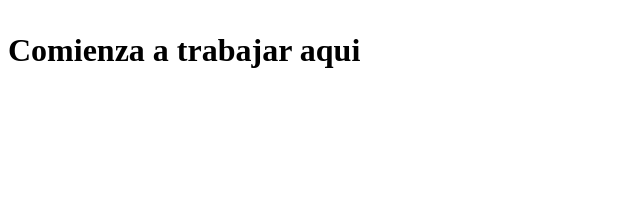
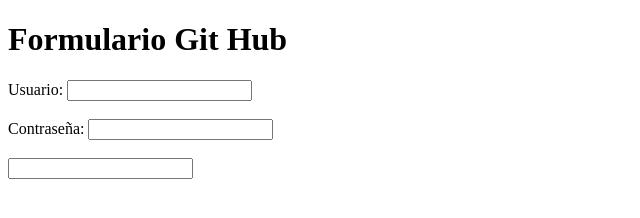
Before and after one commit to City93/Proyect_gitHub, a plain HTML site: page index.html in a window 1280 px wide. Shown: the whole page, without its empty margins (0-640 px from the left). Drawn offline with Linux system fonts and the light colour scheme.

Commit message:
cambios html

```diff
--- a/index.html
+++ b/index.html
@@ -9,9 +9,20 @@
 </head>
 <body>
 
-<h1>
-    <p>Comienza a trabajar aqui</p>
-</h1>
+    <div id: "root">
+
+    <h1>Formulario Git Hub</h1>
+
+    <div class="form">
+        <form action="/action_page.php">
+          <label for="usuario">Usuario:</label>
+          <input type="usuario" id="usuario" name="usuario"><br><br>
+          <label for="pwd">Contraseña:</label>
+          <input type="contraseña" id="pwd" name="pwd" minlength="8"><br><br>
+          <input type="contraseña">
+        </form>
+    </div>
+</div>
 
 </body>
 </html>
```
